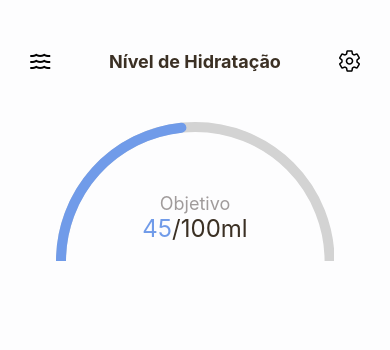
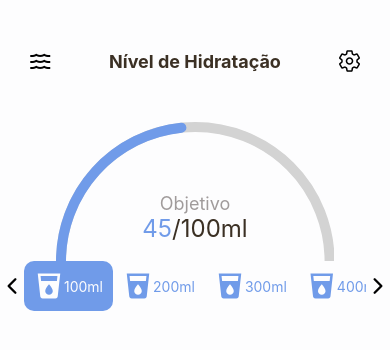
Before and after one commit to e-astwind/reminder-water, a React Native app: screen /Home in a window 390 px wide. Shown: the top 350 px of the page. Built offline with nearby package versions, Linux system fonts and the light colour scheme.

Commit message:
[add] WaterSelectDrinkScroll component

```diff
--- /dev/null
+++ b/src/components/SelectDrink/index.tsx
@@ -0,0 +1,45 @@
+import { Text } from "react-native";
+import React, { useState } from "react";
+import { DrinkContainer, DrinkText } from "./styles";
+import Icon from "../Icon";
+import { useTheme } from "styled-components/native";
+
+export default function SelectDrink({ drinks }: ISelectDrinkProps) {
+  const theme = useTheme();
+  const [drinkSelectedId, setDrinkSelectedId] = useState<string>("1");
+
+  const drinkWater = (drinkId: string) => {
+    console.log(drinkId);
+  };
+
+  const selectDrink = (drinkId: string) => {
+    if (drinkId === drinkSelectedId) {
+      drinkWater(drinkId);
+      return;
+    }
+    setDrinkSelectedId(drinkId);
+  };
+
+  return (
+    <>
+      {drinks.map((drink, index) => {
+        const isSelected = drinkSelectedId === drink.id;
+        return (
+          <DrinkContainer
+            selected={isSelected}
+            onPress={() => selectDrink(drink.id)}
+            key={index}
+          >
+            <Icon
+              name="local-drink"
+              size={30}
+              familyName="MaterialIcons"
+              color={isSelected ? theme.secondary : theme.primary}
+            />
+            <DrinkText selected={isSelected}>{drink.ml}ml</DrinkText>
+          </DrinkContainer>
+        );
+      })}
+    </>
+  );
+}
--- /dev/null
+++ b/src/components/SelectDrink/styles.ts
@@ -0,0 +1,25 @@
+import { TextProps, TouchableOpacityProps } from "react-native";
+import styled from "styled-components/native";
+
+const Container = styled.View``;
+
+interface CustomTouchableOpacityProps extends TouchableOpacityProps {
+  selected: boolean;
+}
+interface CustomTextProps extends TextProps {
+  selected: boolean;
+}
+
+const DrinkContainer = styled.TouchableOpacity<CustomTouchableOpacityProps>`
+  padding: 10px;
+  border-radius: 10px;
+  flex-direction: row;
+  align-items: center;
+  background-color: ${(props) =>
+    props.selected ? props.theme.primary : props.theme.secondary};
+`;
+const DrinkText = styled.Text<CustomTextProps>`
+  color: ${(props) =>
+    props.selected ? props.theme.secondary : props.theme.primary};
+`;
+export { Container, DrinkContainer, DrinkText };
--- /dev/null
+++ b/src/components/WaterSelectDrinkScroll/index.tsx
@@ -0,0 +1,57 @@
+import React, { useRef } from "react";
+import { Container, ContainerScroll } from "./styles";
+import SelectDrink from "../SelectDrink";
+import Icon from "../Icon";
+import { ScrollView } from "react-native";
+
+export default function WaterSelectDrinkScroll() {
+  const scrollViewRef = useRef<ScrollView>(null);
+
+  const onScroll = () => {
+    const moveToRight = () => {
+      scrollViewRef?.current?.scrollTo({
+        x: 100,
+        animated: true,
+      });
+    };
+    const moveToLeft = () => {
+      scrollViewRef?.current?.scrollTo({
+        x: -100,
+        animated: true,
+      });
+    };
+
+    return { moveToRight, moveToLeft };
+  };
+  return (
+    <Container>
+      <Icon
+        name="chevron-back"
+        size={24}
+        familyName="Ionicons"
+        onPress={onScroll().moveToLeft}
+      />
+      <ContainerScroll
+        ref={scrollViewRef}
+        horizontal
+        showsHorizontalScrollIndicator={false}
+      >
+        <SelectDrink
+          drinks={[
+            { ml: 100, id: "1" },
+            { ml: 200, id: "2" },
+            { ml: 300, id: "3" },
+            { ml: 400, id: "4" },
+            { ml: 500, id: "5" },
+          ]}
+        />
+      </ContainerScroll>
+      <Icon
+        name="chevron-forward"
+        size={24}
+        familyName="Ionicons"
+        onPress={onScroll().moveToRight}
+      />
+    </Container>
+  );
+}
--- /dev/null
+++ b/src/components/WaterSelectDrinkScroll/styles.ts
@@ -0,0 +1,15 @@
+import styled from "styled-components/native";
+
+const Container = styled.View`
+  flex-direction: row;
+  align-items: center;
+`;
+const ContainerScroll = styled.ScrollView.attrs({
+  contentContainerStyle: {
+    alignItems: "center",
+  },
+})`
+  max-height: 80px;
+`;
+
+export { ContainerScroll, Container };
--- a/src/screens/Home/index.tsx
+++ b/src/screens/Home/index.tsx
@@ -11,6 +11,7 @@ import {
   TargetText,
 } from "./styles";
 import { Dimensions } from "react-native";
+import WaterSelectDrinkScroll from "../../components/WaterSelectDrinkScroll";
 
 export default function Home() {
   const { width } = Dimensions.get("window");
@@ -39,6 +40,7 @@ export default function Home() {
           </RowContainer>
         </TargetLevelHydrationContainer>
       </HydrationLevelContainer>
+      <WaterSelectDrinkScroll />
     </Container>
   );
 }
```
Also changed, not shown: src/components/SelectDrink/types.ts (added, +8 -0 lines).
